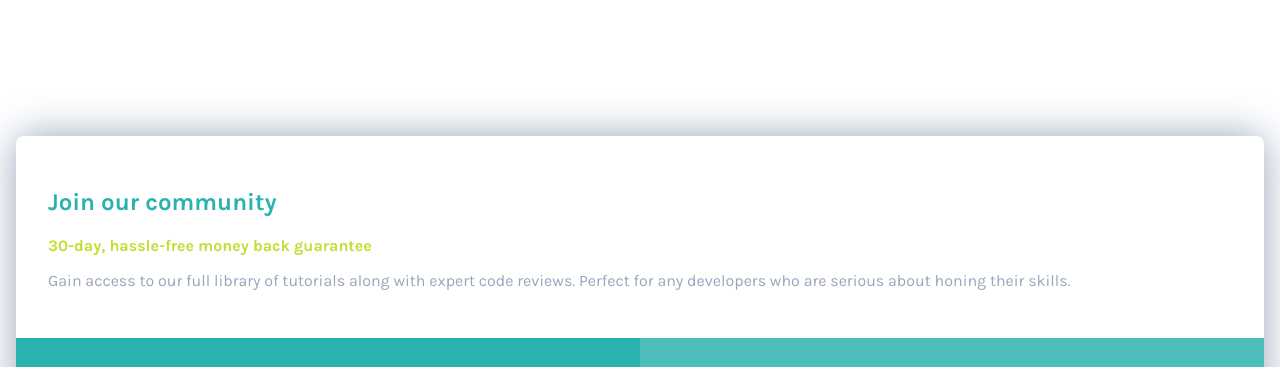
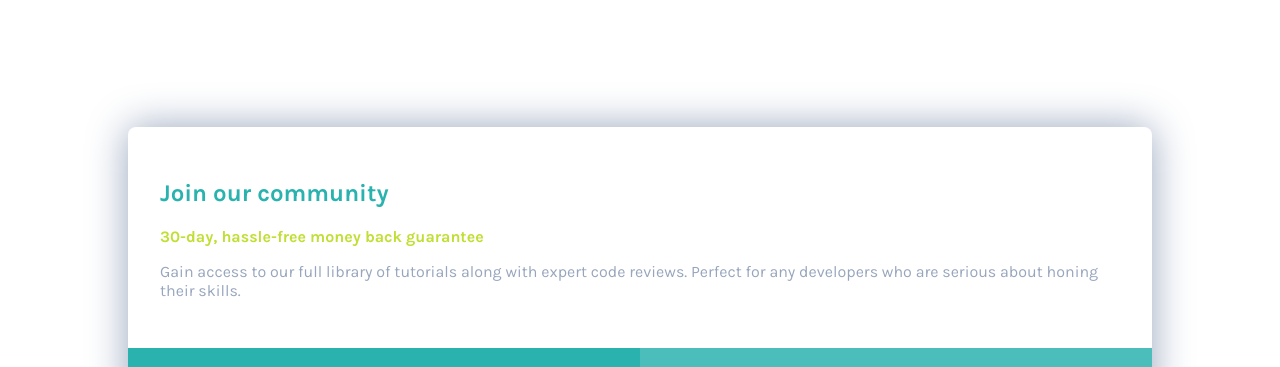
Before and after one commit to ADCByDefault/single-price-grid-component-master.io, a plain HTML site: page index.html in a window 1280 px wide. Shown: the top 367 px of the page. Drawn offline with Linux system fonts and the light colour scheme.

Commit message:
Update style.css
adding padding to body in media querie

```diff
--- a/style.css
+++ b/style.css
@@ -125,6 +125,9 @@ main {
 }
 
 @media (min-width:768px) {
+    body {
+        padding-inline: 10vw;
+    }
     main {
         grid-template-columns: repeat(2, 1fr);
     }
```
